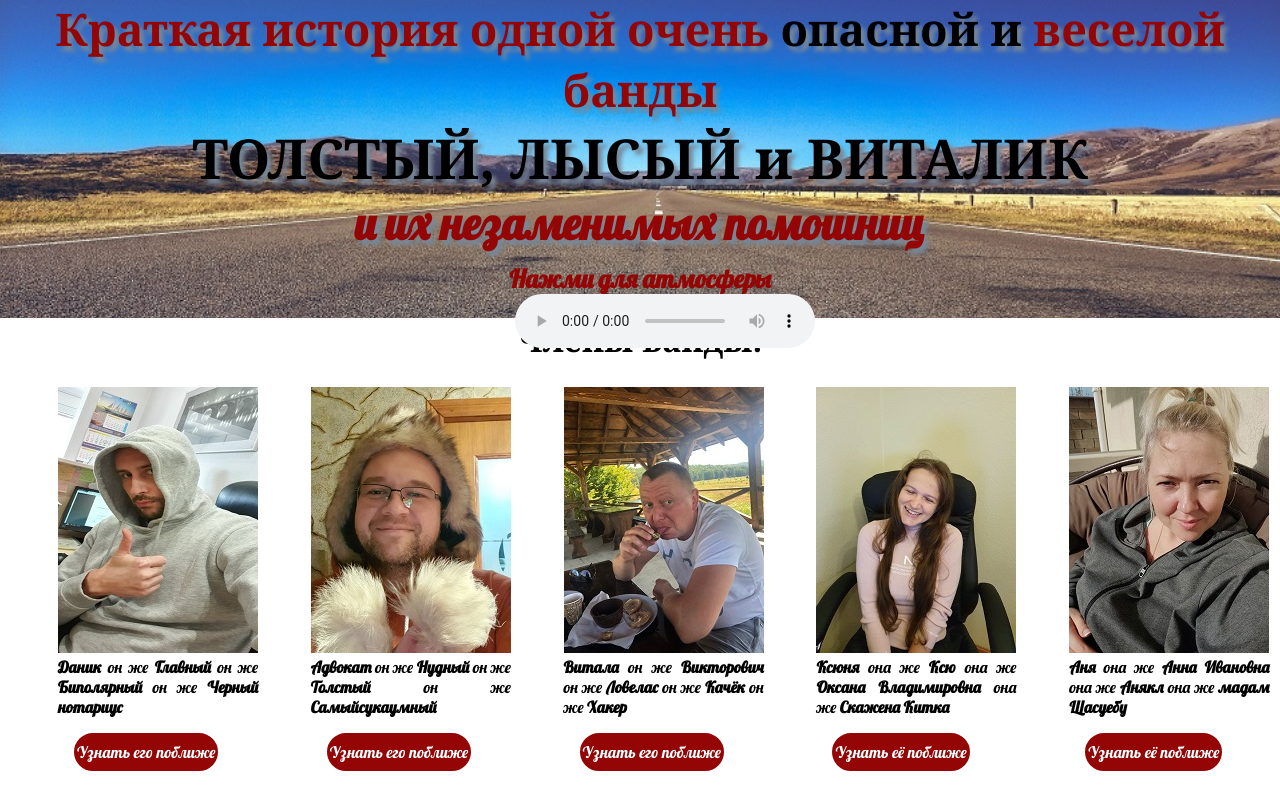
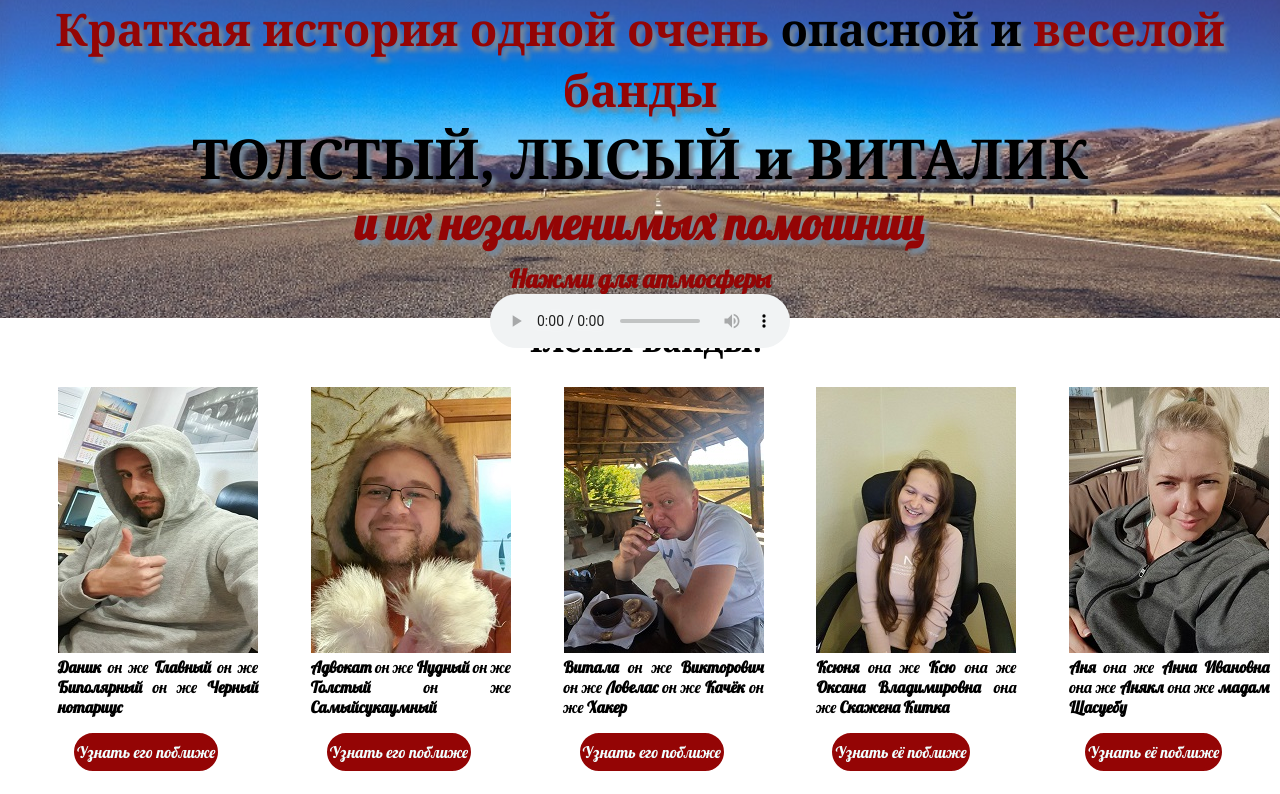
Before and after one commit to Exsofist/bandit, a plain HTML site: page index.html in a window 1280 px wide. Shown: the top 794 px of the page. Drawn offline with Linux system fonts and the light colour scheme; a web font is replaced by a local one.

Commit message:
Add files via upload

```diff
--- a/band.css
+++ b/band.css
@@ -35,15 +35,13 @@ header h2 {
     text-align: center;
     margin-top: 0;
       }
-      #atmosphera {
-         position: absolute;
-         left: 40.2%;}
-/*#atmosphera {display: block;
+
+#atmosphera {display: block;
          margin-left: auto;
          margin-right: auto;
          margin-top: 0;
          margin-bottom:auto;
-         }*/
+         }
 
 .link a {border-style: solid;
          border-radius: 25px;
```
